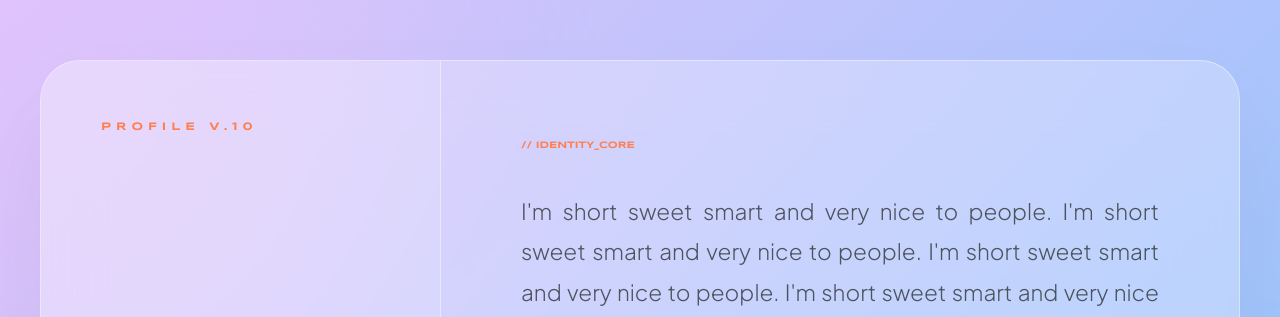
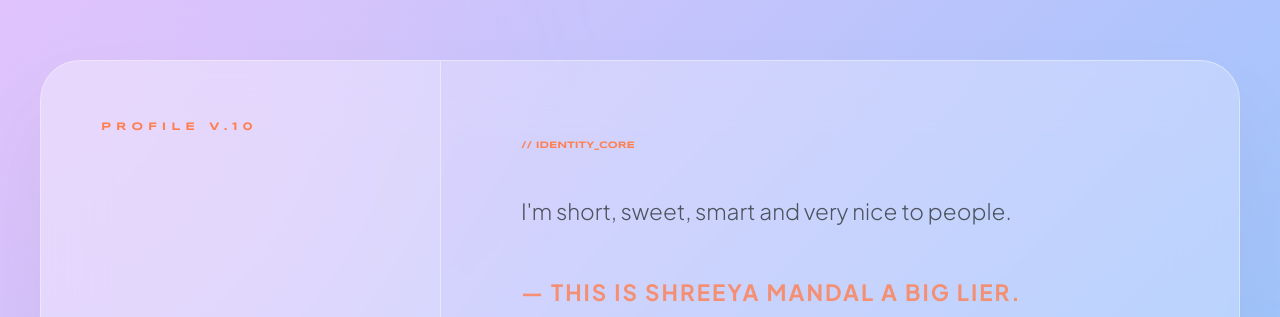
Before and after one commit to Slayers-001/Sunshine, a plain HTML site: page index.html in a window 1280 px wide. Shown: the top 317 px of the page. Drawn offline with nearby package versions, Linux system fonts and the light colour scheme.

Commit message:
index.html

```diff
--- a/index.html
+++ b/index.html
@@ -198,12 +198,12 @@
     <script>
         const wall = document.getElementById('wall');
         // Your specific phrase
-        const textToRepeat = "I'm short sweet smart and very nice to people. ";
+        const textToRepeat = "I'm short, sweet, smart and very nice to people. ";
 
         // Repeating the text 60 times for a clean wall effect
         // Then adding the single note at the end
-        wall.innerHTML = textToRepeat.repeat(60) +
-        "<br><br><span style='color:var(--highlight); font-weight:700; text-transform: uppercase; letter-spacing: 2px;'>— This is Shreeya Mandal.</span>";
+        wall.innerHTML = textToRepeat.repeat(1) +
+        "<br><br><span style='color:var(--highlight); font-weight:700; text-transform: uppercase; letter-spacing: 2px;'>— This is Shreeya Mandal a Big Lier.</span>";
 
         // Smooth GSAP Entrance
         window.addEventListener('load', () => {
```
